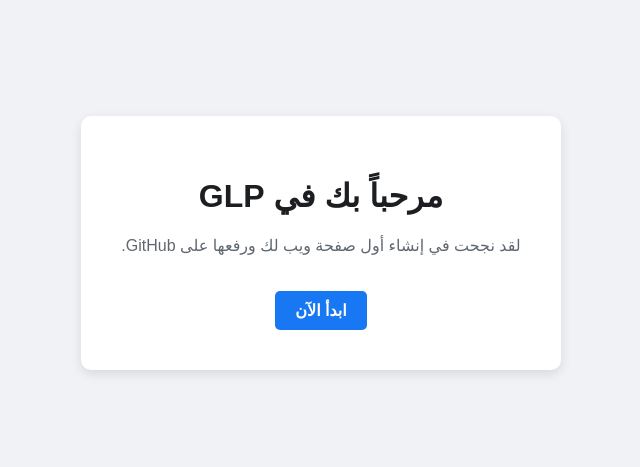
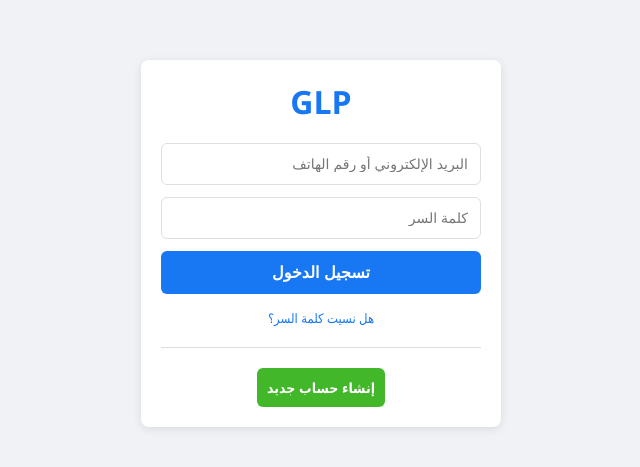
Before and after one commit to aloadlie08-afk/Glp, a plain HTML site: page index.html in a window 1280 px wide. Shown: the part 157-624 px from the top of the page, without its empty margins (319-959 px from the left). Drawn offline with Linux system fonts and the light colour scheme.

Commit message:
Update index.html for login page layout

```diff
--- a/index.html
+++ b/index.html
@@ -3,20 +3,31 @@
 <head>
     <meta charset="UTF-8">
     <meta name="viewport" content="width=device-width, initial-scale=1.0">
-    <title>GLP - الصفحة الرئيسية</title>
+    <title>GLP - تسجيل الدخول</title>
     <style>
-        body { font-family: Arial, sans-serif; display: flex; justify-content: center; align-items: center; height: 100vh; margin: 0; background: #f0f2f5; }
-        .container { background: white; padding: 40px; border-radius: 10px; box-shadow: 0 4px 12px rgba(0,0,0,0.1); text-align: center; max-width: 400px; }
-        h1 { color: #1c1e21; }
-        p { color: #606770; }
-        .btn { display: inline-block; padding: 10px 20px; background: #1877f2; color: white; text-decoration: none; border-radius: 5px; font-weight: bold; margin-top: 20px; }
+        * { box-sizing: border-box; margin: 0; padding: 0; }
+        body { font-family: 'Segoe UI', Tahoma, Geneva, Verdana, sans-serif; background-color: #f0f2f5; display: flex; justify-content: center; align-items: center; height: 100vh; }
+        .login-box { background: #fff; padding: 20px; border-radius: 8px; box-shadow: 0 2px 10px rgba(0,0,0,0.1); width: 100%; max-width: 360px; text-align: center; }
+        .login-box h1 { color: #1877f2; font-size: 32px; margin-bottom: 20px; font-weight: bold; }
+        .login-box input { width: 100%; padding: 12px; margin-bottom: 12px; border: 1px solid #dddfe2; border-radius: 6px; font-size: 14px; }
+        .login-box button { width: 100%; padding: 12px; background-color: #1877f2; border: none; border-radius: 6px; color: #fff; font-size: 16px; font-weight: bold; cursor: pointer; }
+        .login-box button:hover { background-color: #166fe5; }
+        .footer-links { margin-top: 15px; font-size: 13px; color: #1877f2; text-decoration: none; display: block; }
+        hr { margin: 20px 0; border: 0; border-top: 1px solid #dadde1; }
+        .create-btn { background-color: #42b72a; padding: 10px; color: #fff; text-decoration: none; border-radius: 6px; font-weight: bold; display: inline-block; font-size: 14px; }
     </style>
 </head>
 <body>
-    <div class="container">
-        <h1>مرحباً بك في GLP</h1>
-        <p>لقد نجحت في إنشاء أول صفحة ويب لك ورفعها على GitHub.</p>
-        <a href="#" class="btn">ابدأ الآن</a>
+    <div class="login-box">
+        <h1>GLP</h1>
+        <form>
+            <input type="text" placeholder="البريد الإلكتروني أو رقم الهاتف" required>
+            <input type="password" placeholder="كلمة السر" required>
+            <button type="submit">تسجيل الدخول</button>
+        </form>
+        <a href="#" class="footer-links">هل نسيت كلمة السر؟</a>
+        <hr>
+        <a href="#" class="create-btn">إنشاء حساب جديد</a>
     </div>
 </body>
 </html>
```
